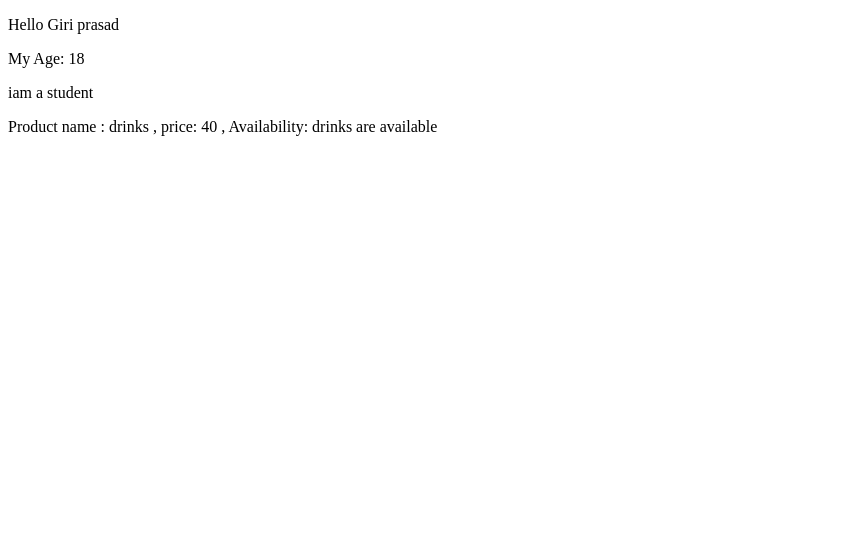
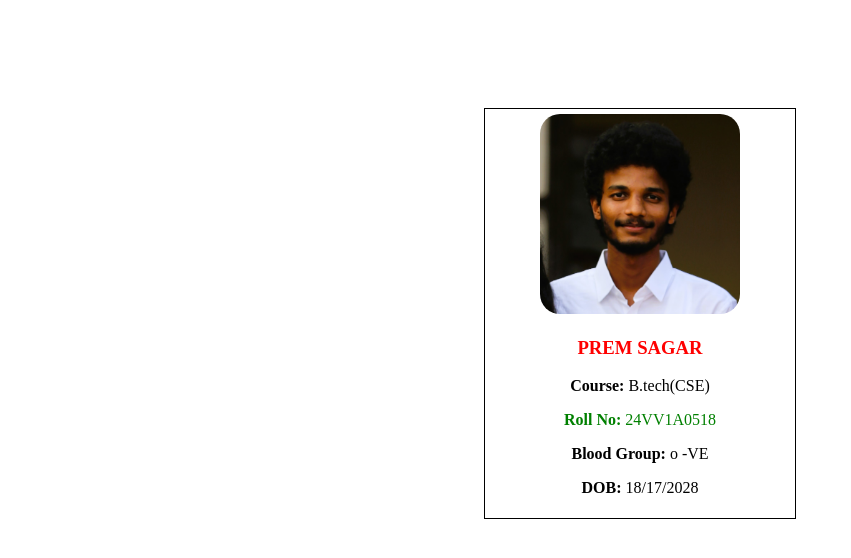
Before and after one commit to Giriprasad1432/React-fundamentals, a React (Vite) app in the folder practice/: page / in a window 1280 px wide. Shown: the top 558 px of the page, without its empty margins (0-851 px from the left). Built offline with nearby package versions, Linux system fonts and the light colour scheme.

Commit message:
react fundamentals part2

```diff
--- /dev/null
+++ b/practice/src/App.css
@@ -0,0 +1,22 @@
+.box1{
+    display: flex;
+    flex-direction:horizontal ;
+}
+.prem{
+    border: 1px solid black;
+    padding: 5px;
+    margin:100px;
+    text-align: center;
+    width:300px;
+}
+.image{
+    height: 200px;
+    border-radius: 10%;
+}
+.name1{
+    color: red;
+}
+.box2{
+   display: flex;
+   justify-content: center;
+}
--- a/practice/src/App.jsx
+++ b/practice/src/App.jsx
@@ -1,14 +1,35 @@
 import Profile from "./Profile.jsx"
+import "./ProductCart.css"
+import "./App.css"
+import Giri from "./Giri.jsx"
 import ProductCart from "./ProductCart.jsx"
 function App() {
-    const product_name="drinks"
-    const price=40
-    const isavailable=true
+  const object1={
+      product_name:"drinks",
+     price:40,
+     isavailable:true
+  }
+    const object2={
+      product_name:"toys",
+     price:9999,
+     isavailable:false
+  }
+  const prem={
+    name:"PREM SAGAR",
+    course: "B.tech(CSE)",
+    blood_group:"o -VE",
+    roll_no:"24VV1A0518",
+    dob:"18/17/2028"
+  }
 
   return (
-    <div>
-      <Profile/>
-      <ProductCart product_name={product_name} price={price} isavailable={true}/>
+    <div class="box2">
+      {/* <Profile/>
+      <div class="box1">
+      <ProductCart {...object1}/>
+      <ProductCart {...object2}/>
+      </div> */}
+      <Giri {...prem}/>
     </div>
   )
 }
--- /dev/null
+++ b/practice/src/Giri.jsx
@@ -0,0 +1,20 @@
+
+function Prem({name,course,blood_group,roll_no,dob}){
+    const agestyle={
+        color:"green"
+    }
+
+    return(
+<>
+        <div class="prem">
+        <img src="./prem.jpg" alt="prem" class="image"></img>
+            <h3 class="name1" >{name}</h3>
+            <p><b>Course:</b> {course}</p>
+            <p style={agestyle}><b>Roll No:</b> {roll_no}</p>
+            <p><b>Blood Group:</b> {blood_group}</p>
+            <p><b>DOB:</b> {dob}</p>
+        </div>
+</>
+    )
+}
+export default Prem
--- /dev/null
+++ b/practice/src/ProductCart.css
@@ -0,0 +1,15 @@
+.box{
+  margin-right: 50px;
+  border: 3px solid black;
+  text-align: center;
+  padding: 20px;
+}
+.price{
+    color: blue;
+}
+.p1{
+    color: green;
+}
+.p2{
+    color: red;
+}
--- a/practice/src/ProductCart.jsx
+++ b/practice/src/ProductCart.jsx
@@ -1,12 +1,18 @@
-function ProductCart(Product){
+function ProductCart({product_name, price, isavailable}){
 
     return(
         <>
-        <p>Product name : {Product.product_name} ,
-            price: {Product.price} ,
-            Availability:  {Product.isavailable ===true? "drinks are available":"drinks are not available" }</p>
+    <div class="box">
+        <p class="name">Product name : {product_name}</p>
+
+         <p class="price">price : {price} </p>
+
+          <p class="stock">
+              {isavailable===true ? <p class="p1">drinks are available</p>:
+              <p class="p2">drinks are not available</p>}</p>
+        </div>
         </>
 
     )
 }
-export default ProductCart;
+export default ProductCart
```
Also changed, not shown: practice/public/prem.jpg (added).
